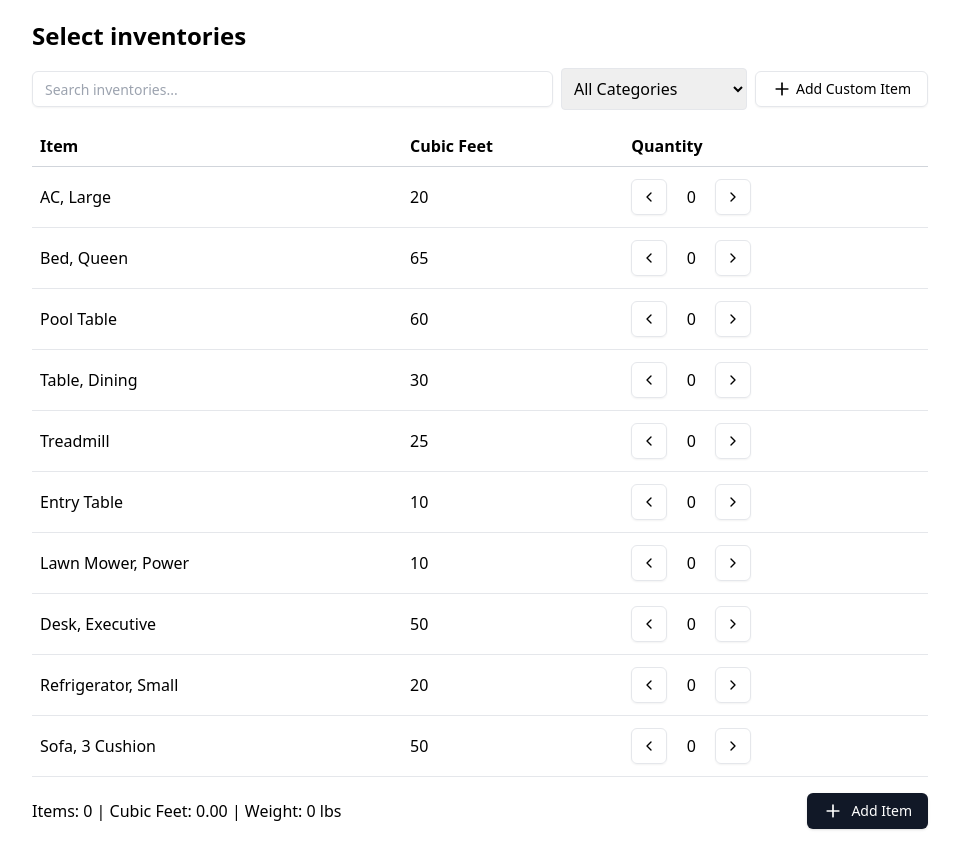
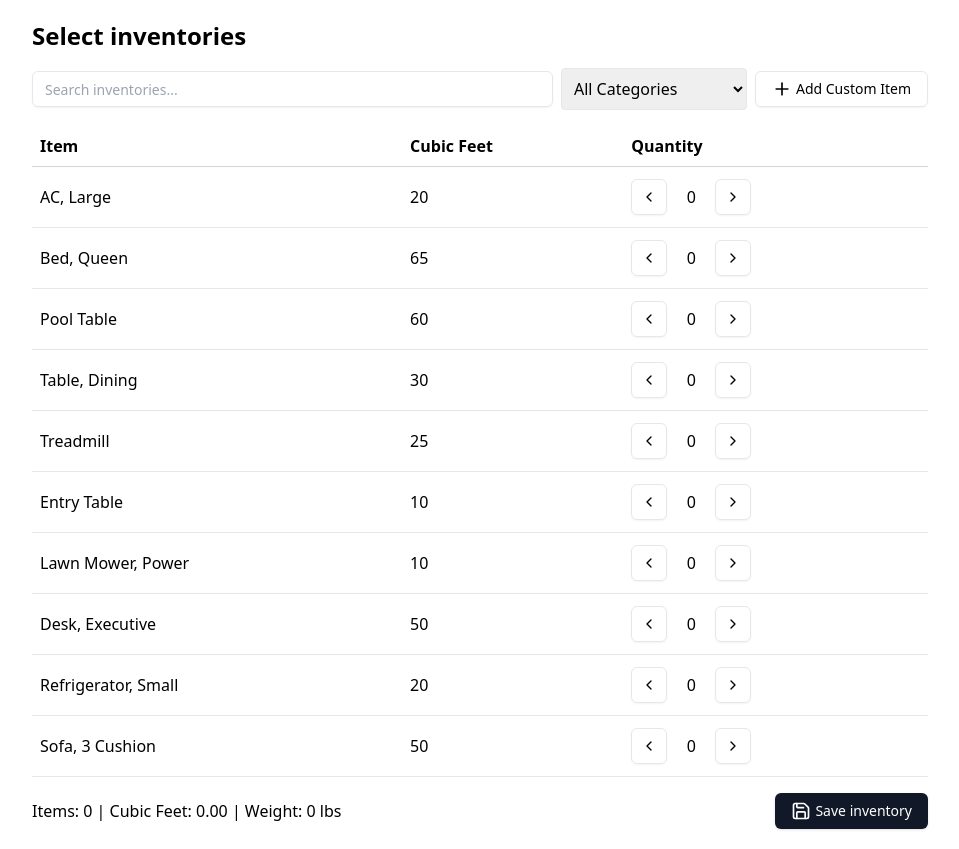
Before and after one commit to 5gada-software/cluadAItoReact, a React (Vite) app in the folder frontend/: page / in a window 1280 px wide. Shown: the whole page, without its empty margins (160-1119 px from the left). Built offline with nearby package versions, Linux system fonts and the light colour scheme.

Commit message:
update listing.jsx

```diff
--- a/frontend/src/components/listing.jsx
+++ b/frontend/src/components/listing.jsx
@@ -180,7 +180,7 @@ export default function Listing({ filters }) {
           Items: {totals.items} | Cubic Feet: {totals.cubicFeet.toFixed(2)} |
           Weight: {totals.weight} lbs
         </div>
-        <button className="inline-flex items-center text-white justify-center whitespace-nowrap rounded-md text-sm font-medium transition-colors focus-visible:outline-none focus-visible:ring-1 focus-visible:ring-ring disabled:pointer-events-none disabled:opacity-50 bg-gray-900 text-primary-foreground shadow hover:bg-gray-900/90 h-9 px-4 py-2">
+        <button class="inline-flex items-center justify-center whitespace-nowrap rounded-md text-sm font-medium transition-colors focus-visible:outline-none focus-visible:ring-1 focus-visible:ring-ring disabled:pointer-events-none disabled:opacity-50 bg-gray-900 text-white text-gray-100-foreground shadow hover:bg-gray-900/90 h-9 px-4 py-2">
           <svg
             xmlns="http://www.w3.org/2000/svg"
             width="20"
@@ -188,14 +188,16 @@ export default function Listing({ filters }) {
             viewBox="0 0 24 24"
             fill="none"
             stroke="currentColor"
-            strokeWidth="2"
-            strokeLinecap="round"
-            strokeLinejoin="round"
-            className="lucide lucide-plus-circle"
+            stroke-width="2"
+            stroke-linecap="round"
+            stroke-linejoin="round"
+            class="lucide lucide-save mr-1"
           >
-            <path d="M12 5v14M5 12h14"></path>
-          </svg>
-          <span className="ml-2">Add Item</span>
+            <path d="M15.2 3a2 2 0 0 1 1.4.6l3.8 3.8a2 2 0 0 1 .6 1.4V19a2 2 0 0 1-2 2H5a2 2 0 0 1-2-2V5a2 2 0 0 1 2-2z"></path>
+            <path d="M17 21v-7a1 1 0 0 0-1-1H8a1 1 0 0 0-1 1v7"></path>
+            <path d="M7 3v4a1 1 0 0 0 1 1h7"></path>
+          </svg>{" "}
+          Save inventory
         </button>
       </div>
     </div>
```
